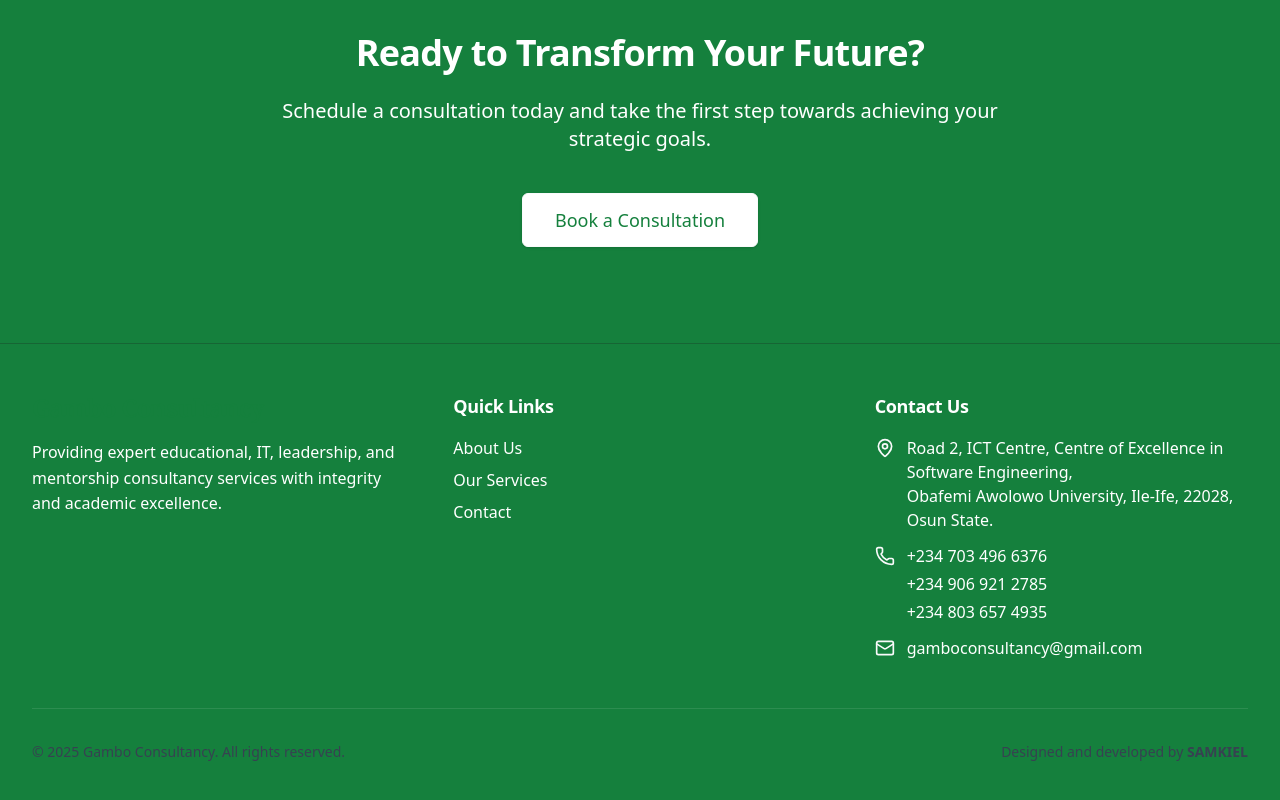
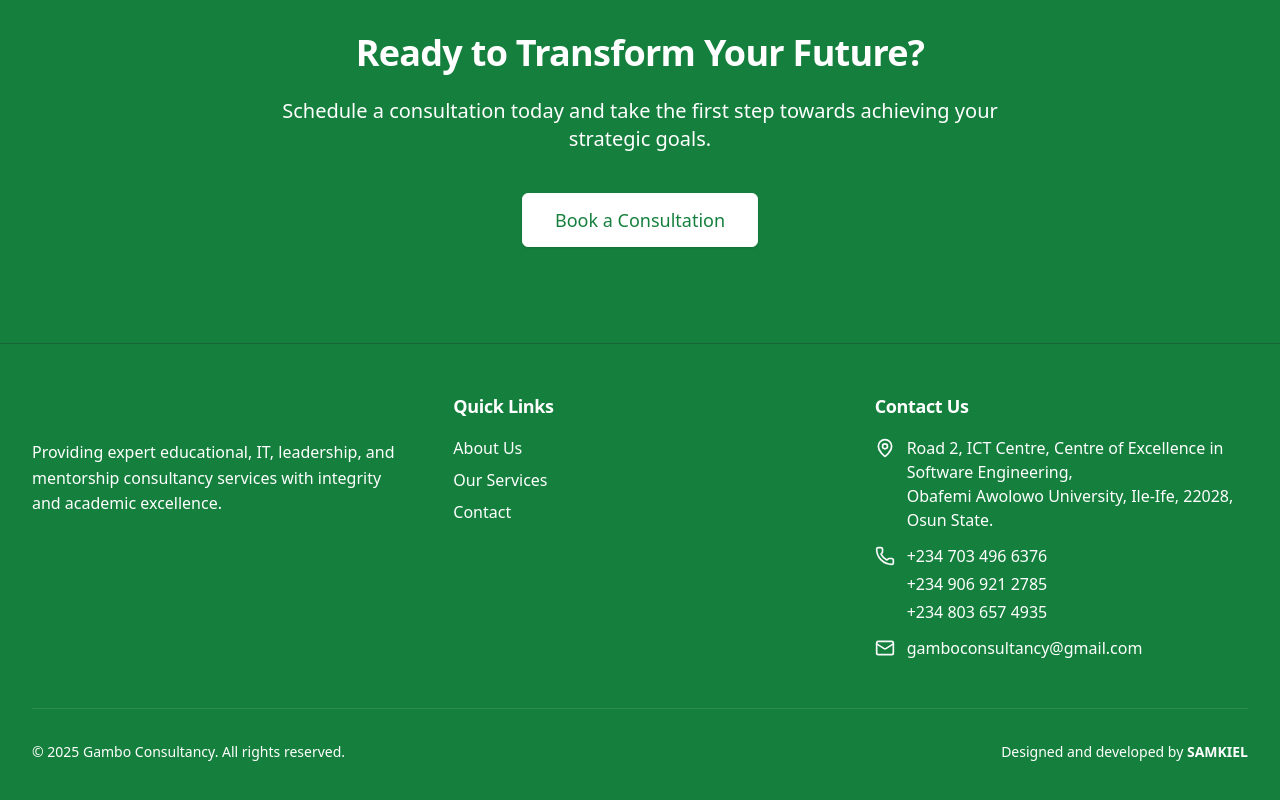
Before and after one commit to samkiell/GamboConsultancy, a Next.js app: page / in a window 1280 px wide. Shown: the part 2597-3397 px from the top of the page. Built offline with nearby package versions, Linux system fonts and the light colour scheme.

Commit message:
feat: implement new `Footer` component with navigation, contact information, and copyright details.

```diff
--- a/src/components/layout/Footer.tsx
+++ b/src/components/layout/Footer.tsx
@@ -75,9 +75,9 @@ export function Footer() {
           </div>
         </div>
 
-        <div className="mt-12 pt-8 border-t border-white/10 flex flex-col md:flex-row justify-between items-center gap-4 text-white text-sm">
-          <p>&copy; {currentYear} Gambo Consultancy. All rights reserved.</p>
-          <p>
+        <div className="mt-12 pt-8 border-t border-white/10 flex flex-col md:flex-row justify-between items-center gap-4 text-sm">
+          <p className="!text-white">&copy; {currentYear} Gambo Consultancy. All rights reserved.</p>
+          <p className="!text-white">
             Designed and developed by{' '}
             <a
               href="https://samkiel.dev"
```
